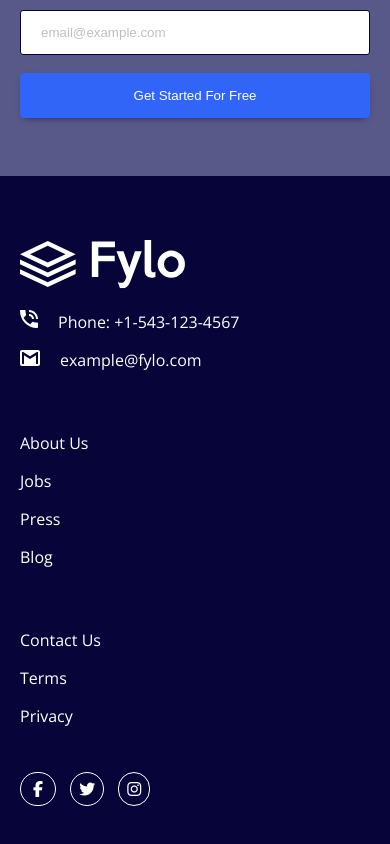
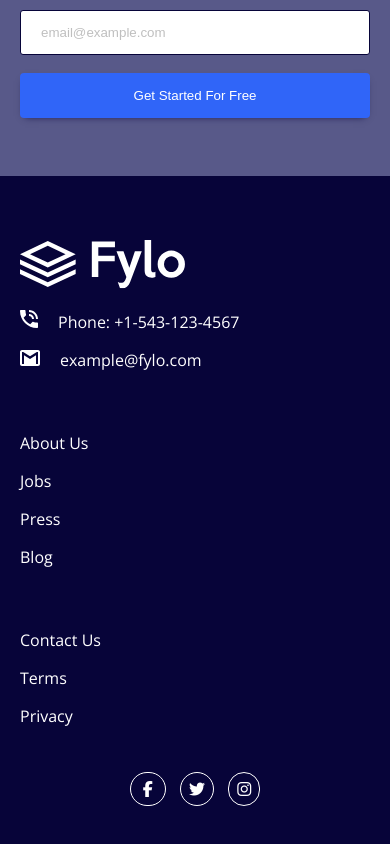
Before and after one commit to edavid78/Fylo-landing-page-with-two-column-layout, a plain HTML site: page index.html in a window 390 px wide. Shown: the part 2086-2930 px from the top of the page. Drawn offline with nearby package versions, Linux system fonts and the light colour scheme.

Commit message:
Centered Icons in the footer in mobile view

```diff
--- a/index.html
+++ b/index.html
@@ -148,7 +148,7 @@
   </ul>
 </div>
 
-<div>
+<div class="icons">
   <i class="fab fa-facebook-f"></i>
   <i class="fab fa-twitter"></i>
   <i class="fab fa-instagram"></i>
--- a/sass/styles.scss
+++ b/sass/styles.scss
@@ -476,9 +476,8 @@ footer {
                 }
             }
 
-            div > i {
+            .icons {
                 margin: 0 auto;
-
             }
 
         }
```
Also changed, not shown: css/styles.css.
